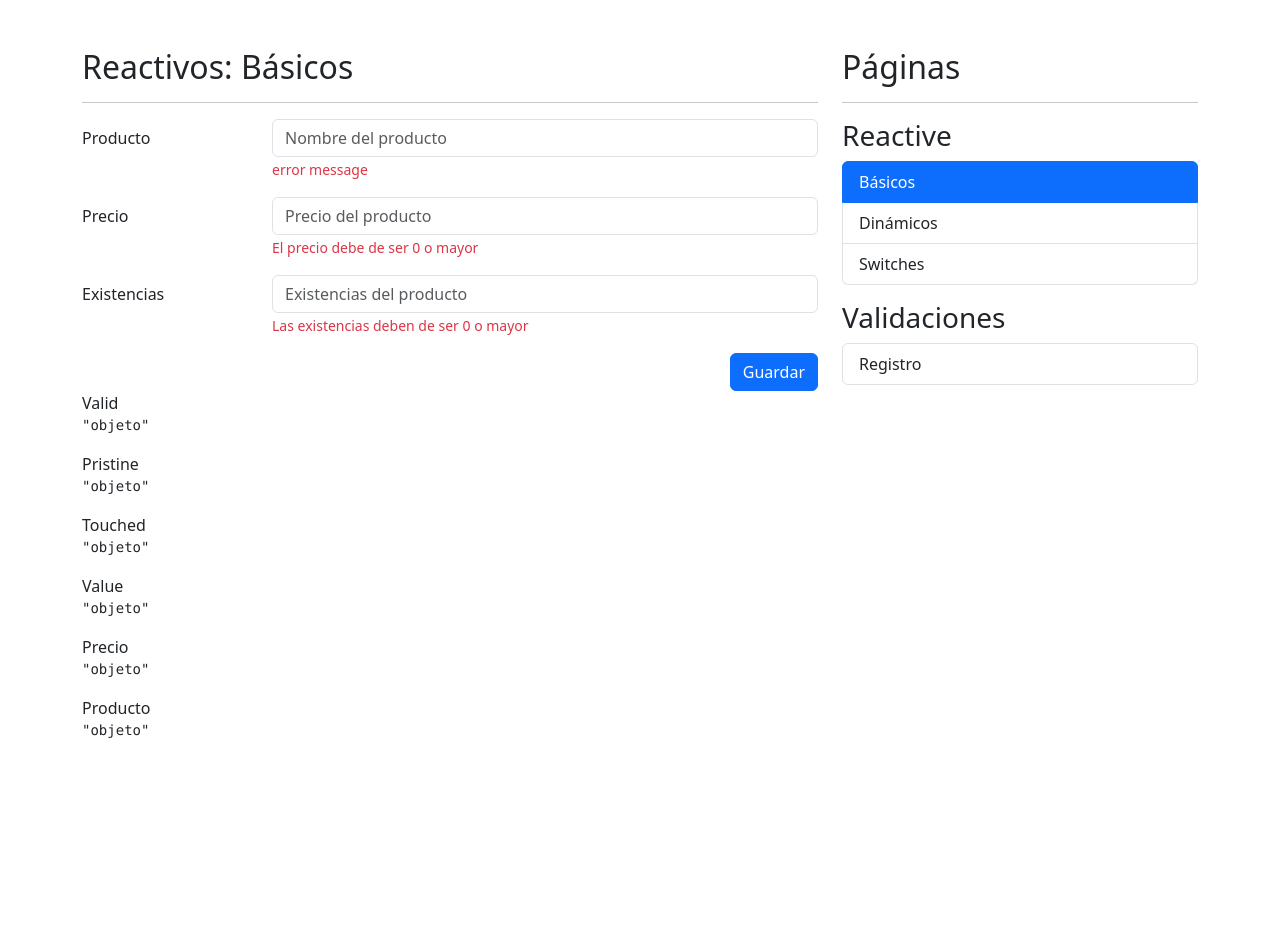
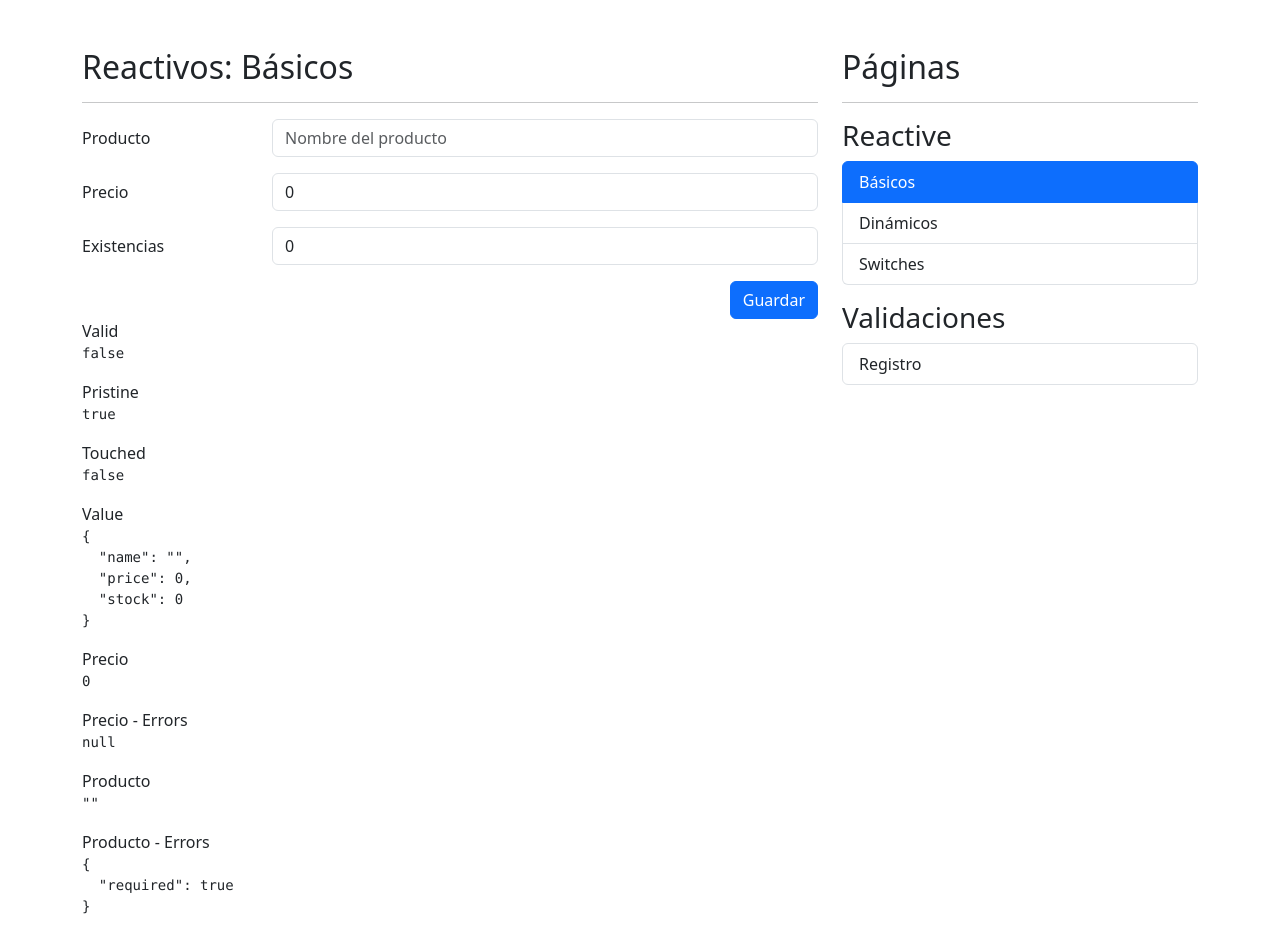
Before and after one commit to KennerEspinal/formsApp, an Angular app: page /reactive/basic in a window 1280 px wide. Before the commit the page ends 800 px from the top, so only its background shows below. Built offline with nearby package versions, Linux system fonts and the light colour scheme.

Commit message:
Formularios Básicos terminados

```diff
--- a/src/app/reactive/pages/basic-page/basic-page.component.html
+++ b/src/app/reactive/pages/basic-page/basic-page.component.html
@@ -4,7 +4,7 @@
 <div class="row">
     <div class="col">
 
-        <form autocomplete="off">
+        <form [formGroup]="myForm" (ngSubmit)="onSave()" autocomplete="off">
 
             <!-- Campo de producto -->
             <div class="mb-3 row">
@@ -13,11 +13,11 @@
 
                     <input type="text"
                            class="form-control"
-                           placeholder="Nombre del producto">
+                           placeholder="Nombre del producto"
+                           formControlName="name">
 
-                    <span class="form-text text-danger">
-                        <!-- Debe de ser de 3 letras -->
-                        error message
+                    <span *ngIf="isValidField('name')" class="form-text text-danger">
+                        {{ getErrorMessage('name') }}
                     </span>
                 </div>
             </div>
@@ -28,8 +28,9 @@
                 <div class="col-sm-9">
                     <input type="number"
                            class="form-control"
-                           placeholder="Precio del producto">
-                    <span class="form-text text-danger">
+                           placeholder="Precio del producto"
+                           formControlName="price">
+                    <span *ngIf="isValidField('price')" class="form-text text-danger">
                         El precio debe de ser 0 o mayor
                     </span>
                 </div>
@@ -41,9 +42,10 @@
                 <div class="col-sm-9">
                     <input type="number"
                            class="form-control"
-                           placeholder="Existencias del producto">
+                           placeholder="Existencias del producto"
+                           formControlName="stock">
 
-                    <span class="form-text text-danger">
+                    <span *ngIf="isValidField('stock')" class="form-text text-danger">
                          Las existencias deben de ser 0 o mayor
                     </span>
                 </div>
@@ -73,21 +75,27 @@
     <div class="col">
 
         <span>Valid</span>
-        <pre>{{ 'objeto' | json }}</pre>
+        <pre>{{ myForm.valid | json }}</pre>
 
         <span>Pristine</span>
-        <pre>{{ 'objeto' | json }}</pre>
+        <pre>{{ myForm.pristine | json }}</pre>
 
         <span>Touched</span>
-        <pre>{{ 'objeto' | json }}</pre>
+        <pre>{{ myForm.touched | json }}</pre>
 
         <span>Value</span>
-        <pre>{{ 'objeto' | json }}</pre>
+        <pre>{{ myForm.value | json }}</pre>
 
         <span>Precio</span>
-        <pre>{{ 'objeto' | json }}</pre>
+        <pre>{{ myForm.controls['price'].value | json }}</pre>
+
+        <span>Precio - Errors</span>
+        <pre>{{ myForm.controls['price'].errors| json }}</pre>
 
         <span>Producto</span>
-        <pre>{{ 'objeto' | json }}</pre>
+        <pre>{{ myForm.controls['name'].value | json }}</pre>
+
+        <span>Producto - Errors</span>
+        <pre>{{ myForm.controls['name'].errors | json }}</pre>
     </div>
 </div>
--- a/src/app/reactive/pages/basic-page/basic-page.component.ts
+++ b/src/app/reactive/pages/basic-page/basic-page.component.ts
@@ -1,9 +1,69 @@
-import { Component } from '@angular/core';
+import { Component, OnInit } from '@angular/core';
+import { FormBuilder, FormControl, FormGroup, Validators } from '@angular/forms';
+
+const product = {
+  name: 'RTX 4080',
+  price: 1500,
+  stock: 5
+}
 
 @Component({
   templateUrl: './basic-page.component.html',
   styles: ``
 })
-export class BasicPageComponent {
+export class BasicPageComponent implements OnInit {
+
+  // myForm: FormGroup = new FormGroup({
+  //   name: new FormControl(''),
+  //   price: new FormControl(0),
+  //   stock: new FormControl(0),
+  // });
+
+  constructor(private formBuilder: FormBuilder) { }
+
+  ngOnInit(): void {
+    // this.myForm.reset(product);
+  }
+
+  isValidField(field: string): boolean | null {
+    return this.myForm.controls[field].errors
+      && this.myForm.controls[field].touched;
+  }
+
+  getErrorMessage(field: string): string | null {
+    if (!this.myForm.controls[field]) return null;
+
+    const errors = this.myForm.controls[field].errors || {};
+
+    for (const key of Object.keys(errors)) {
+      switch (key) {
+        case 'required':
+          return 'This field is required';
+        case 'minlength':
+          return `This field must have at least ${errors['minlength'].requiredLength} characters`;
+        case 'min':
+          return 'This field must be greater than 0';
+        default:
+          return null;
+      }
+    }
+    return null;
+  }
+
+
+  myForm: FormGroup = this.formBuilder.group({
+    name: ['', [Validators.required, Validators.minLength(3)]],
+    price: [0, [Validators.required, Validators.min(0)]],
+    stock: [0, [Validators.required, Validators.min(0)]],
+  });
+
+  onSave() {
+    if (this.myForm.invalid) {
+      this.myForm.markAllAsTouched();
+      return;
+    }
+    console.log(this.myForm.value);
+    this.myForm.reset({ price: 0, stock: 0 });
+  }
 
 }
--- a/src/app/reactive/reactive.module.ts
+++ b/src/app/reactive/reactive.module.ts
@@ -5,6 +5,7 @@ import { ReactiveRoutingModule } from './reactive-routing.module';
 import { BasicPageComponent } from './pages/basic-page/basic-page.component';
 import { DynamicPageComponent } from './pages/dynamic-page/dynamic-page.component';
 import { SwitchesPageComponent } from './pages/switches-page/switches-page.component';
+import { ReactiveFormsModule } from '@angular/forms';
 
 
 @NgModule({
@@ -15,7 +16,8 @@ import { SwitchesPageComponent } from './pages/switches-page/switches-page.compo
   ],
   imports: [
     CommonModule,
-    ReactiveRoutingModule
+    ReactiveRoutingModule,
+    ReactiveFormsModule,
   ]
 })
 export class ReactiveModule { }
```
